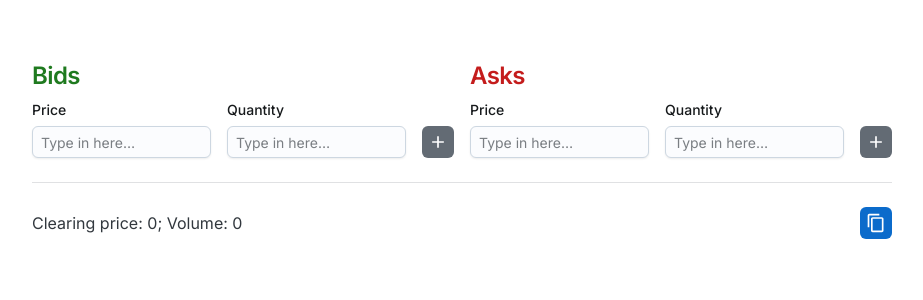
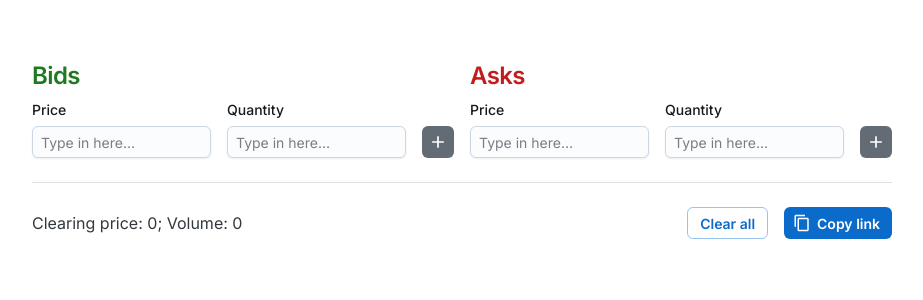
Before and after one commit to research-ag/auction-algo-playground, a React (Vite) app: page / in a window 1280 px wide. Shown: the top 300 px of the page, without its empty margins (178-1101 px from the left). Built offline with nearby package versions, Linux system fonts and the light colour scheme.

Commit message:
Add clear all button

```diff
--- a/src/components/copy-button.tsx
+++ b/src/components/copy-button.tsx
@@ -1,5 +1,5 @@
 import { useRef, useState } from "react";
-import { Tooltip, IconButton } from "@mui/joy";
+import { Tooltip, Button } from "@mui/joy";
 import ContentCopyIcon from "@mui/icons-material/ContentCopy";
 
 const CopyButton = () => {
@@ -11,10 +11,10 @@ const CopyButton = () => {
 
   return (
     <Tooltip title={copyTooltipTitle} disableInteractive>
-      <IconButton
+      <Button
+        sx={{ flexShrink: 0 }}
         size="sm"
-        variant="solid"
-        color="primary"
+        startDecorator={<ContentCopyIcon />}
         onClick={() => {
           const clipboardItem = new ClipboardItem({
             "text/plain": new Blob([window.location.href], {
@@ -35,8 +35,8 @@ const CopyButton = () => {
           }, 3000);
         }}
       >
-        <ContentCopyIcon />
-      </IconButton>
+        Copy link
+      </Button>
     </Tooltip>
   );
 };
--- a/src/components/orders.ts
+++ b/src/components/orders.ts
@@ -15,6 +15,7 @@ export interface OrdersObject {
   list: Array<Order>;
   addOrder: (order: Order) => void;
   removeOrder: (index: number) => void;
+  reset: () => void;
 }
 
 interface UseOrdersParams {
@@ -104,9 +105,14 @@ export const useOrders = ({
     setList(newList);
   };
 
+  const reset = () => {
+    syncQS([]);
+    setList([]);
+  };
+
   useEffect(() => {
     parseQS();
   }, []);
 
-  return { list, addOrder, removeOrder };
+  return { list, addOrder, removeOrder, reset };
 };
--- a/src/components/root.tsx
+++ b/src/components/root.tsx
@@ -1,4 +1,4 @@
-import { Box, Divider } from "@mui/joy";
+import { Box, Divider, Button } from "@mui/joy";
 
 import { StoreKey, useOrders } from "./orders";
 import OrderList from "./order-list";
@@ -35,12 +35,29 @@ const Root = () => {
         </Box>
         <Divider sx={{ marginY: "24px" }} />
         <Box
-          sx={{ display: "flex", alignItems: "center", marginBottom: "16px" }}
+          sx={{
+            display: "flex",
+            justifyContent: "space-between",
+            alignItems: "center",
+            flexWrap: "wrap-reverse",
+            gap: "8px",
+            marginBottom: "16px",
+          }}
         >
           <Box>
             Clearing price: {clearingPrice}; Volume: {clearingVolume}
           </Box>
-          <Box sx={{ display: "flex", gap: "8px", marginLeft: "auto" }}>
+          <Box sx={{ display: "flex", gap: "16px" }}>
+            <Button
+              size="sm"
+              variant="outlined"
+              onClick={() => {
+                bids.reset();
+                asks.reset();
+              }}
+            >
+              Clear all
+            </Button>
             <CopyButton />
           </Box>
         </Box>
```
